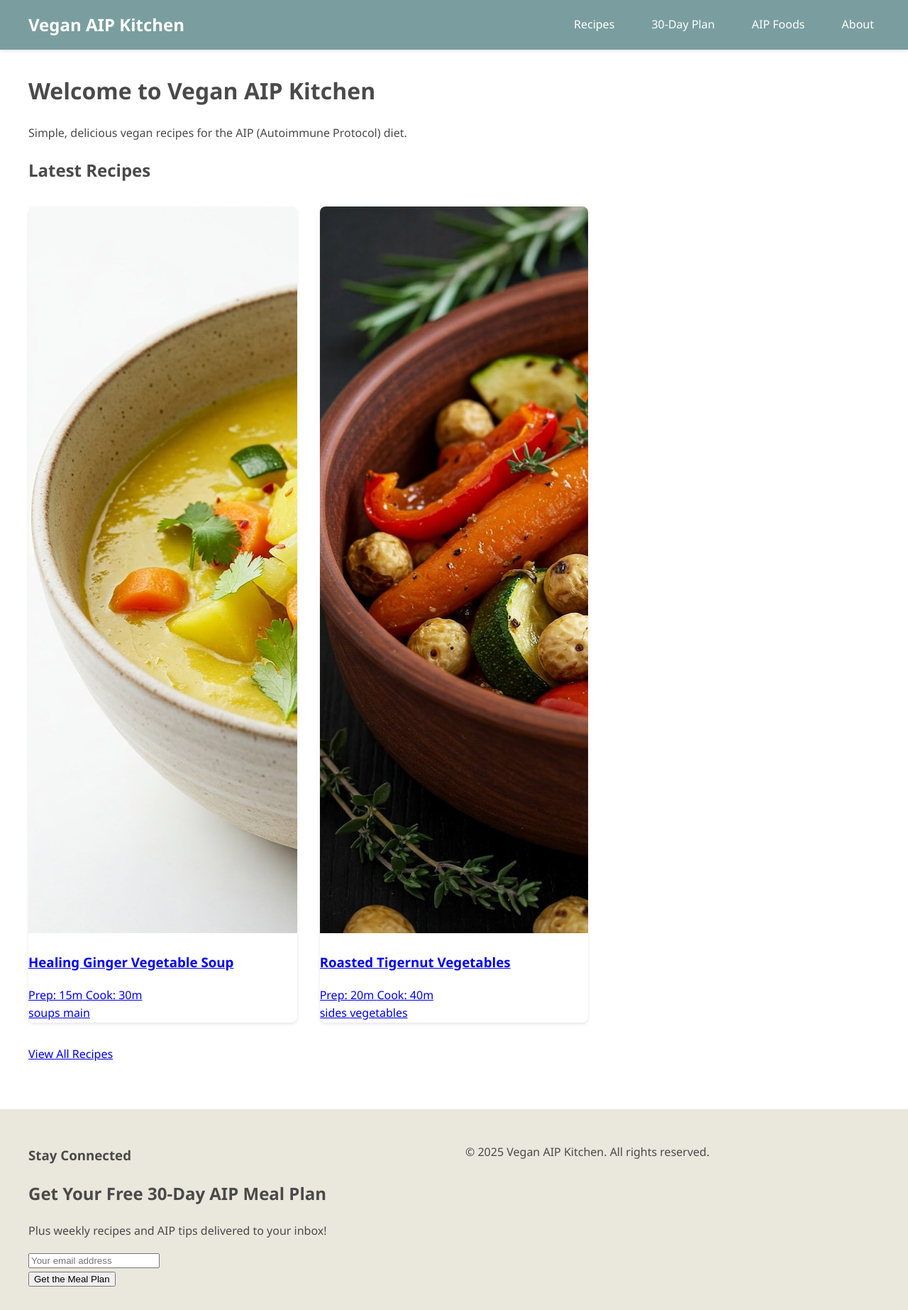
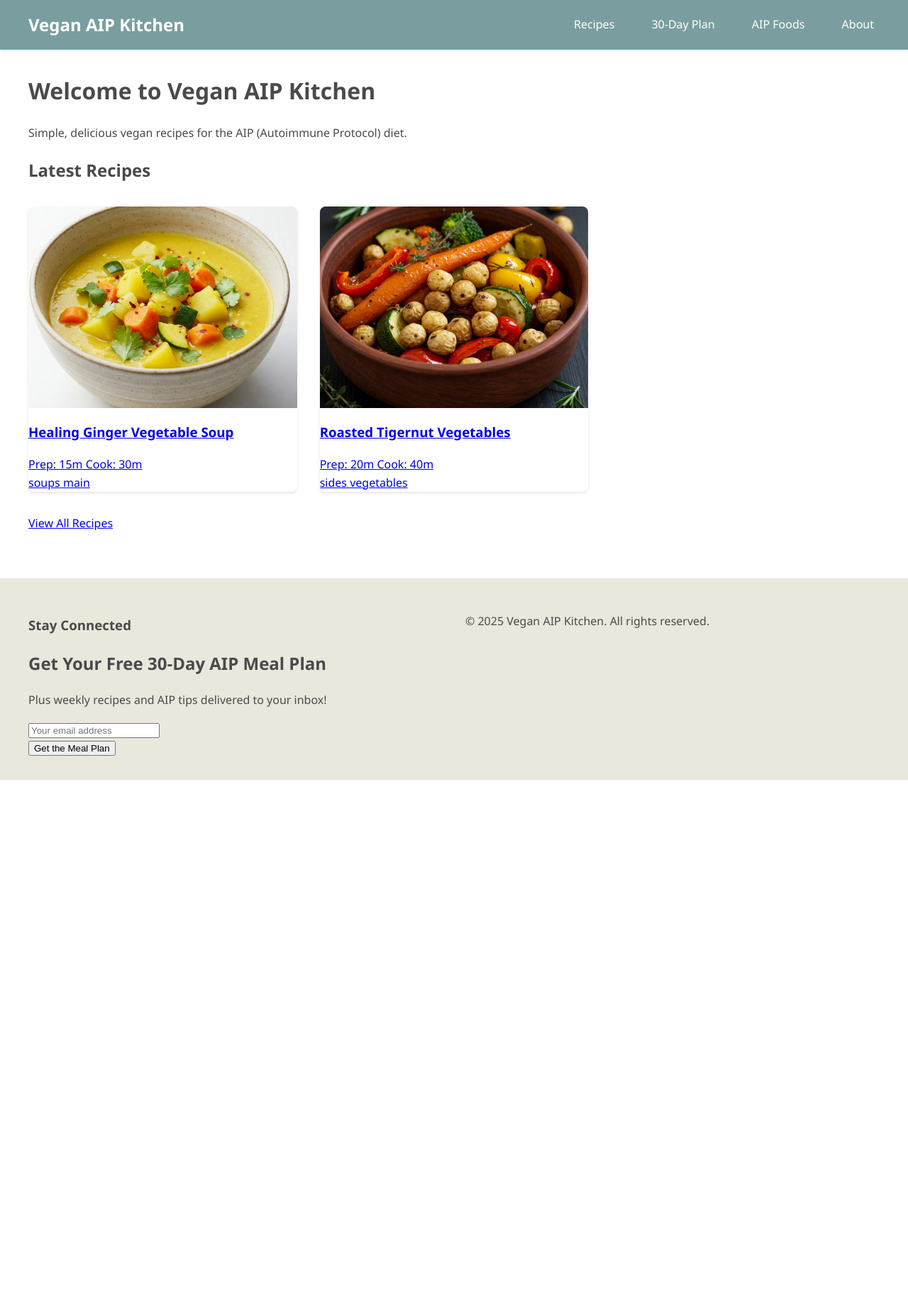
Before and after one commit to veganaip/veganaip.github.io, a Jekyll site: the page built from index.md, in a window 1280 px wide. Shown: the whole page at 71% size. Built offline with Jekyll 4.4.1, drawn with Linux system fonts in a browser that asks for light colours; after the commit the page ends 1099 px from its top, so only the background shows below that.

Commit message:
added image scaling css

```diff
--- a/assets/css/main.css
+++ b/assets/css/main.css
@@ -158,4 +158,51 @@ body {
     }
 }
 
+/* In assets/css/main.css */
+
+/* Recipe card images */
+.recipe-card-image {
+    position: relative;
+    width: 100%;
+    padding-top: 75%; /* 4:3 aspect ratio */
+    overflow: hidden;
+}
+
+.recipe-card-image img {
+    position: absolute;
+    top: 0;
+    left: 0;
+    width: 100%;
+    height: 100%;
+    object-fit: cover;
+}
+
+/* Recipe detail page images */
+.recipe-header-image {
+    width: 100%;
+    max-height: 500px;
+    overflow: hidden;
+}
+
+.recipe-header-image img {
+    width: 100%;
+    height: auto;
+    object-fit: cover;
+}
+
+/* Responsive grid adjustments */
+.recipe-grid {
+    display: grid;
+    grid-template-columns: repeat(auto-fill, minmax(300px, 1fr));
+    gap: 2rem;
+    margin: 2rem 0;
+}
+
+@media (max-width: 768px) {
+    .recipe-grid {
+        grid-template-columns: repeat(auto-fill, minmax(250px, 1fr));
+        gap: 1rem;
+    }
+}
+
 /* Print Styles in print.css */
```
